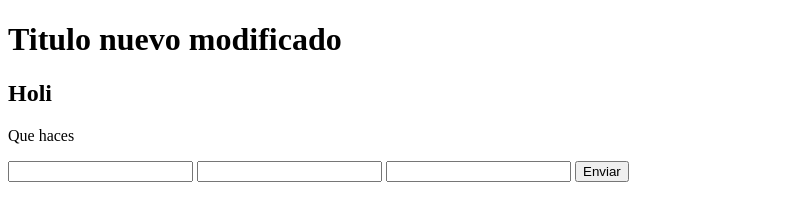
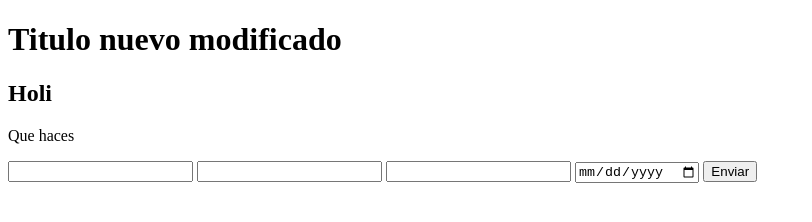
Before and after one commit to enzod98/hello-world-git, a plain HTML site: page index.html in a window 1280 px wide. Shown: the whole page, without its empty margins (0-812 px from the left). Drawn offline with Linux system fonts and the light colour scheme.

Commit message:
Se implementa año nac

```diff
--- a/index.html
+++ b/index.html
@@ -17,6 +17,7 @@
         <input type="text" name="firstName" id="firstName">
         <input type="text" name="lastName" id="lastName">
         <input type="number" name="age" id="age">
+        <input type="date" name="fechaNac" id="fechaNac">
         <input type="button" value="Enviar">
     </form>
 </body>
```
